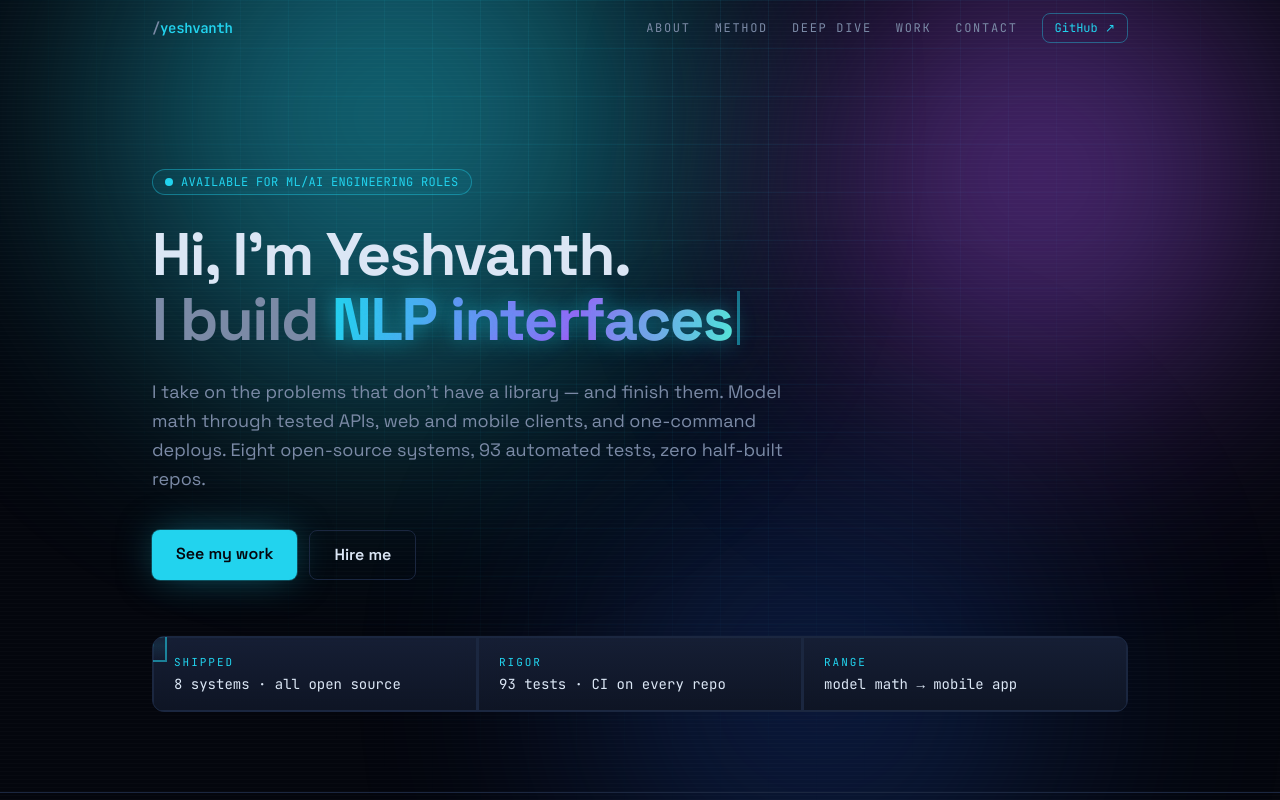
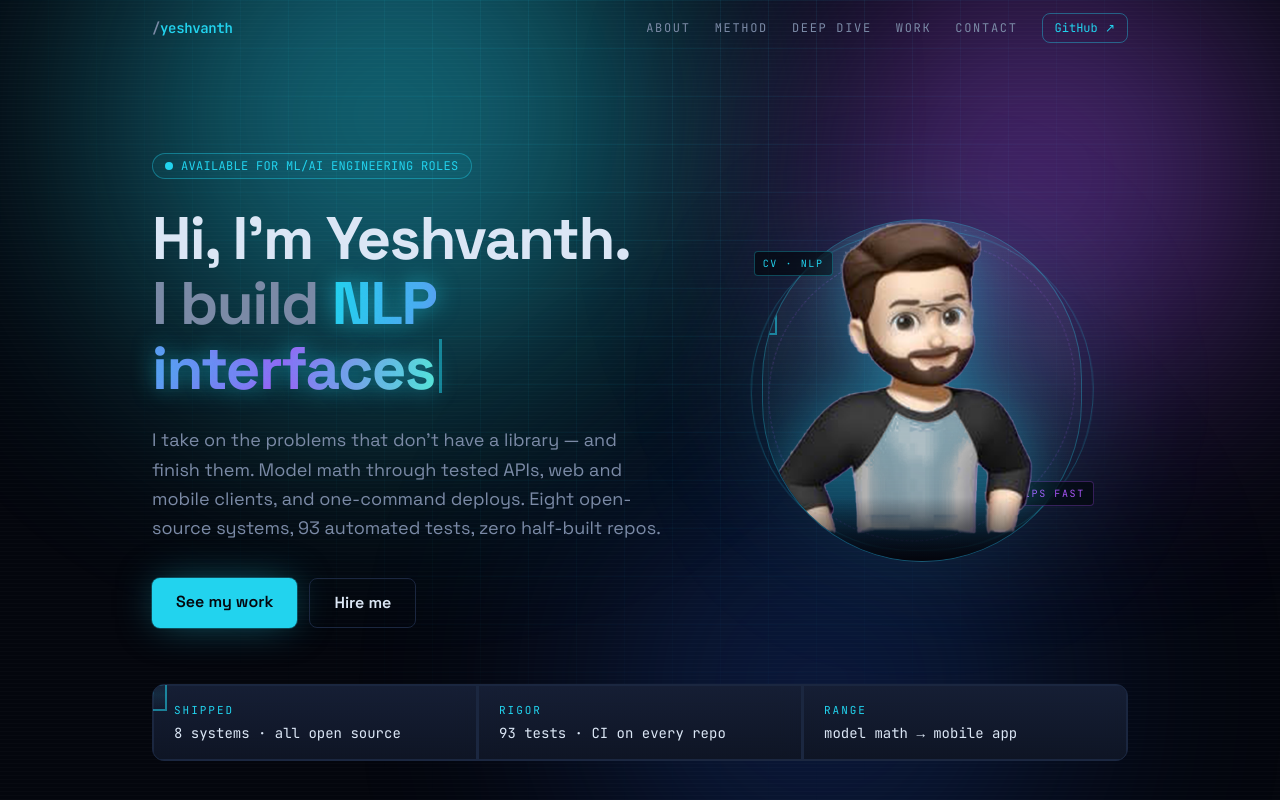
Before and after one commit to yeswanth-24/yeswanth-24.github.io, a React (Vite) app: page / in a window 1280 px wide. Shown: the top 800 px of the page. Built offline with nearby package versions, Linux system fonts and the light colour scheme.

Commit message:
Add avatar to hero: background keyed out, orbit rings, HUD readouts, two-column layout

```diff
--- /dev/null
+++ b/src/components/Avatar.jsx
@@ -0,0 +1,44 @@
+export default function Avatar() {
+  return (
+    <div className="relative mx-auto w-full max-w-[320px] select-none">
+      {/* orbit rings */}
+      <div
+        aria-hidden
+        className="absolute inset-0 -z-10 animate-[spin_28s_linear_infinite] rounded-full border border-brand/25"
+      />
+      <div
+        aria-hidden
+        className="absolute inset-4 -z-10 animate-[spin_20s_linear_infinite_reverse] rounded-full border border-dashed border-violet/25"
+      />
+      {/* backlight */}
+      <div
+        aria-hidden
+        className="absolute left-1/2 top-1/2 -z-20 h-64 w-64 -translate-x-1/2 -translate-y-1/2 rounded-full bg-brand/25 blur-[80px]"
+      />
+
+      {/* portrait plate */}
+      <div className="hud scan relative overflow-hidden rounded-full border border-brand/30 bg-gradient-to-b from-white/[0.06] to-transparent">
+        <img
+          src={`${import.meta.env.BASE_URL}avatar.png`}
+          alt="Yeshvanth — stylized avatar"
+          width="800"
+          height="800"
+          className="relative z-10 w-full drop-shadow-[0_0_28px_rgba(34,211,238,0.35)]"
+        />
+        {/* base glow under the figure */}
+        <div
+          aria-hidden
+          className="absolute inset-x-6 bottom-0 z-20 h-16 bg-gradient-to-t from-ink to-transparent"
+        />
+      </div>
+
+      {/* HUD readouts */}
+      <span className="absolute -left-2 top-8 hidden rounded border border-brand/30 bg-ink/70 px-2 py-1 font-mono text-[10px] tracking-[0.16em] text-brand backdrop-blur sm:block">
+        CV · NLP
+      </span>
+      <span className="absolute -right-3 bottom-14 hidden rounded border border-violet/30 bg-ink/70 px-2 py-1 font-mono text-[10px] tracking-[0.16em] text-violet backdrop-blur sm:block">
+        SHIPS FAST
+      </span>
+    </div>
+  );
+}
--- a/src/components/Hero.jsx
+++ b/src/components/Hero.jsx
@@ -1,5 +1,6 @@
 import { useEffect, useState } from "react";
 import { EMAIL } from "../data/projects";
+import Avatar from "./Avatar";
 
 const ROLES = [
   "computer vision pipelines",
@@ -23,7 +24,9 @@ export default function Hero() {
   }, []);
 
   return (
-    <header className="mx-auto max-w-5xl px-6 pt-28 pb-20">
+    <header className="mx-auto max-w-5xl px-6 pt-24 pb-20">
+     <div className="grid items-center gap-12 md:grid-cols-[1.25fr_1fr]">
+      <div>
       <div className="animate-fade-up inline-flex items-center gap-2 rounded-full border border-brand/40 bg-brand/5 px-3 py-1 font-mono text-xs tracking-wide text-brand">
         <span className="relative flex h-2 w-2">
           <span className="absolute inline-flex h-full w-full animate-ping rounded-full bg-brand opacity-70" />
@@ -63,6 +66,13 @@ export default function Hero() {
         </a>
       </div>
 
+      </div>
+
+      <div className="animate-fade-up order-first md:order-last">
+        <Avatar />
+      </div>
+     </div>
+
       <dl className="hud scan animate-fade-up mt-14 grid grid-cols-1 gap-px overflow-hidden rounded-xl border border-line bg-line sm:grid-cols-3">
         {TELEMETRY.map(([k, v]) => (
           <div key={k} className="glass px-5 py-4">
```
Also changed, not shown: public/avatar.png (added).
